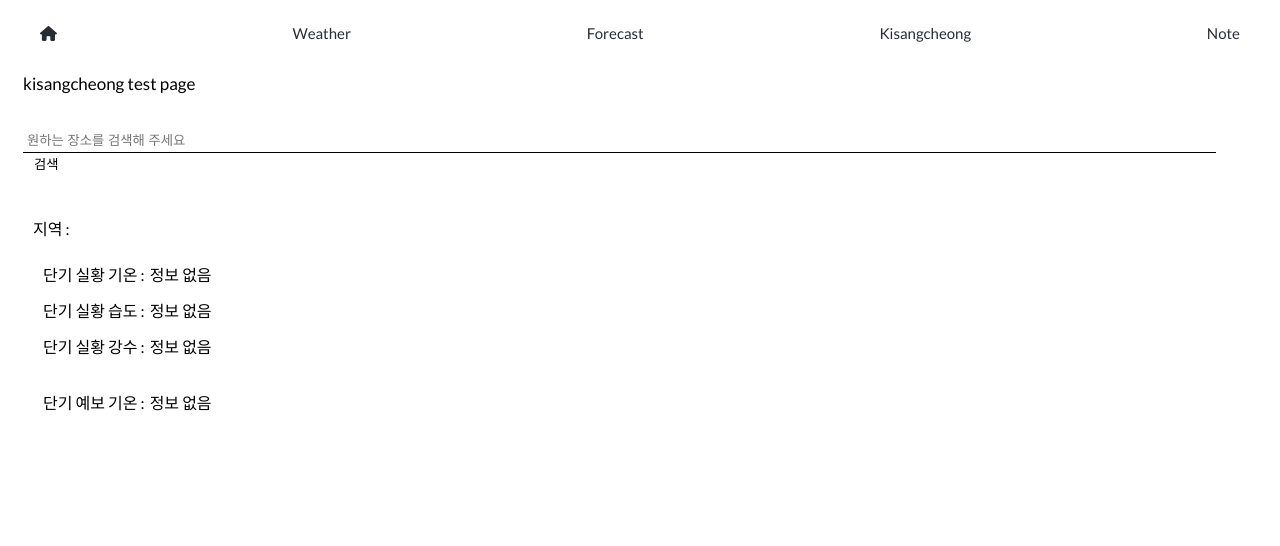
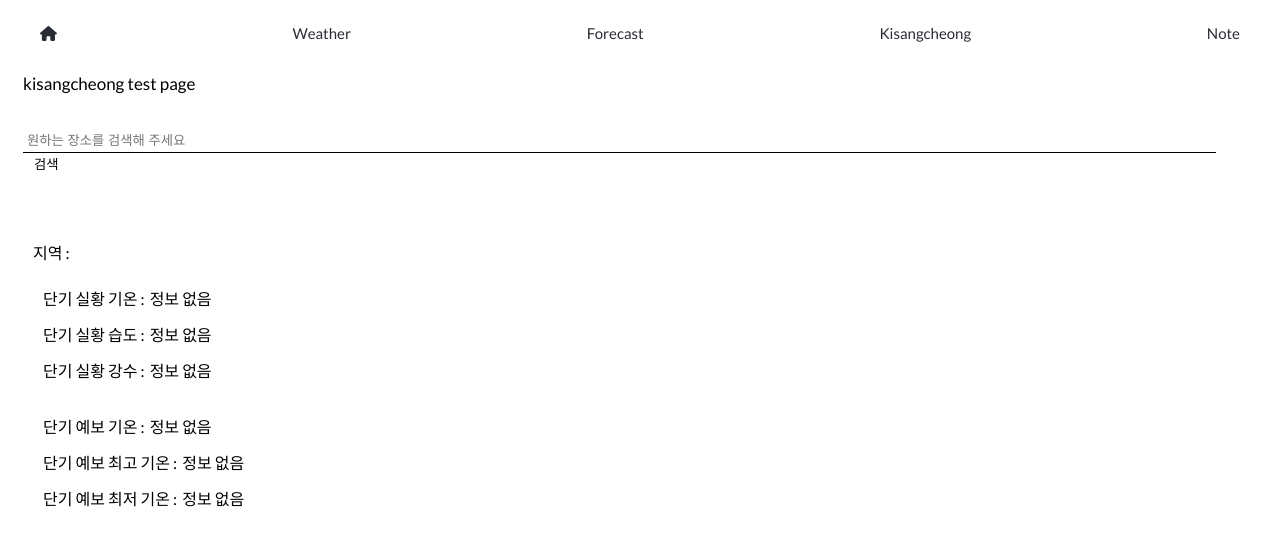
Before and after one commit to juyeong-yun/weather-app, a React (Create React App) app in the folder weather-app/: page /weather-app/kisangcheong-test in a window 1280 px wide. Shown: the top 546 px of the page. Built offline with nearby package versions, Linux system fonts and the light colour scheme.

Commit message:
미사용 삭제, 수정

```diff
--- a/weather-app/src/pages/KisangcheongTest.js
+++ b/weather-app/src/pages/KisangcheongTest.js
@@ -10,7 +10,6 @@ import '../css/main.css';
 import '../reset.css';
 
 const KisangcheongTest = () => {
-    const [weatherData, setWeatherData] = useState({});
     const [realTimeData, setRealTimeData] = useState(null);
     const [forecastData, setForecastData] = useState(null);
     const [geoData, setGeoData] = useState(null);
@@ -40,10 +39,9 @@ const KisangcheongTest = () => {
                 // 변환 함수 사용
                 const gridCoord = convertToGrid(parseFloat(y), parseFloat(x));
 
-                const { realTimeData:realTime, forecastData:forecast} = await fetchTestWeatherData(baseDate, baseTime, gridCoord.nx, gridCoord.ny);
-
-                setRealTimeData(realTime); // 실시간 데이터 설정
-                setForecastData(forecast); // 예보 데이터 설정
+                const {realTimeData, forecastData} = await fetchTestWeatherData(baseDate, baseTime, gridCoord.nx, gridCoord.ny);
+                setRealTimeData(realTimeData); // 실시간 데이터 설정
+                setForecastData(forecastData); // 예보 데이터 설정
 
             } else {
                 throw new Error('주소를 찾을 수 없습니다. 다른 주소를 입력해 주세요.');
@@ -54,7 +52,6 @@ const KisangcheongTest = () => {
         }finally{
             setLoading(false);
         }
-
     }, [address, baseDate, baseTime]);
 
     // 구하는 날짜와 시간 계산 (초단기 실황에 맞춤)
@@ -96,8 +93,10 @@ const KisangcheongTest = () => {
                     </div>
                 </div>
             </form>
-            {loading && <p>로딩 중...</p>}
-            {error && <p>오류발생 : {error}</p>}
+            <div id='error'>
+                {loading && <h3>로딩 중...</h3>}
+                {error && <h3>{error}</h3>}
+            </div>
             <div className='result'>
                 <h3>지역 : {geoData ? geoData.addresses[0].roadAddress : address}</h3>
                 <div className='realTime'>
@@ -117,7 +116,15 @@ const KisangcheongTest = () => {
                 <div className='forecast'>
                     <div><span>단기 예보 기온 :</span>
                         {forecastData && forecastData.response && forecastData.response.body ?
-                            (forecastData.response.body.items.item.find(item => item.category === "TMN")?.obsrValue + '°C') : '정보 없음'}
+                            (forecastData.response.body.items.item.find(item => item.category === "TMP")?.fcstValue + '°C') : '정보 없음'}
+                    </div>
+                    <div><span>단기 예보 최고 기온 :</span>
+                        {forecastData && forecastData.response && forecastData.response.body ?
+                            (forecastData.response.body.items.item.find(item => item.category === "TMX")?.fcstValue + '°C') : '정보 없음'}
+                    </div>
+                    <div><span>단기 예보 최저 기온 :</span>
+                        {forecastData && forecastData.response && forecastData.response.body ?
+                            (forecastData.response.body.items.item.find(item => item.category === "TMN")?.fcstValue + '°C') : '정보 없음'}
                     </div>
                 </div>
             </div>
```
Lines whose indentation alone changed are shown as unchanged.
